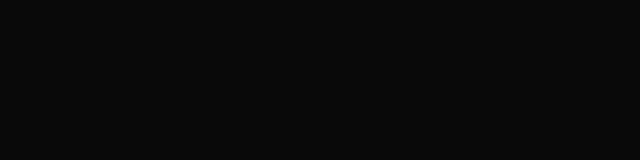
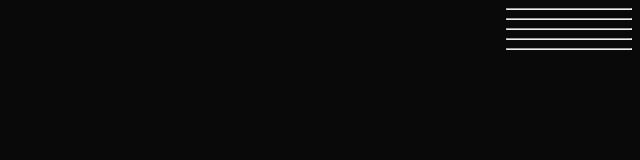
Before and after one commit to normal910/normal910.github.io, a plain HTML site: page page1.html in a window 1280 px wide. Shown: the whole page, without its empty margins (640-1280 px from the left). Drawn offline with nearby package versions, Linux system fonts and the light colour scheme.

Commit message:
Minor Updates

```diff
--- a/page1.html
+++ b/page1.html
@@ -15,19 +15,19 @@
 </head>
 <title>Repositories</title>
 <body>
+<b>
+    <hr width="10%" align="right" />
 
 
+    <hr width="10%" align="right" />
 
+    <hr width="10%" align="right" />
 
+    <hr width="10%" align="right" />
 
+    <hr width="10%" align="right" />
 
-
-
-
-
-
-
-
+</b>
 
 
 
--- a/style.css
+++ b/style.css
@@ -10,11 +10,14 @@ background-color: rgb(9,9,9);
  }
 
 
+
+
  body  {
 background-color: rgb(9,9,9);
 
 
  }
+
 
 
 
```
